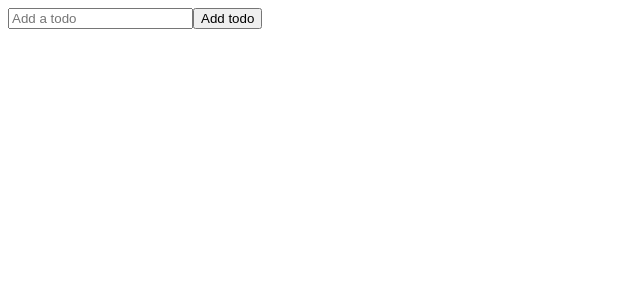
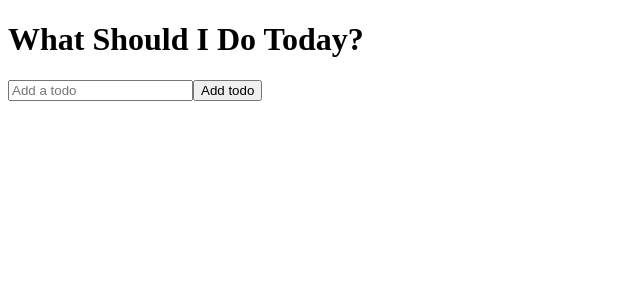
Before and after one commit to btomc/react-todo-app, a React (Create React App) app: page / in a window 1280 px wide. Shown: the top 300 px of the page, without its empty margins (0-640 px from the left). Built offline with nearby package versions, Linux system fonts and the light colour scheme.

Commit message:
Build the TodoList component

```diff
--- a/src/App.js
+++ b/src/App.js
@@ -1,11 +1,11 @@
 import React from 'react';
 import './App.css';
-import TodoForm from './components/TodoForm';
+import TodoList from './components/TodoList';
 
 function App() {
   return (
     <div className="todo-app">
-      <TodoForm />
+      <TodoList />
     </div>
   );
 }
--- a/src/components/TodoList.js
+++ b/src/components/TodoList.js
@@ -0,0 +1,15 @@
+import React, { useState } from 'react'
+import TodoForm from './TodoForm'
+
+function TodoList() {
+    const [todos, setTodos] = useState([])
+
+    return (
+        <div>
+            <h1>What Should I Do Today?</h1>
+            <TodoForm />
+        </div>
+    )
+}
+
+export default TodoList
```
